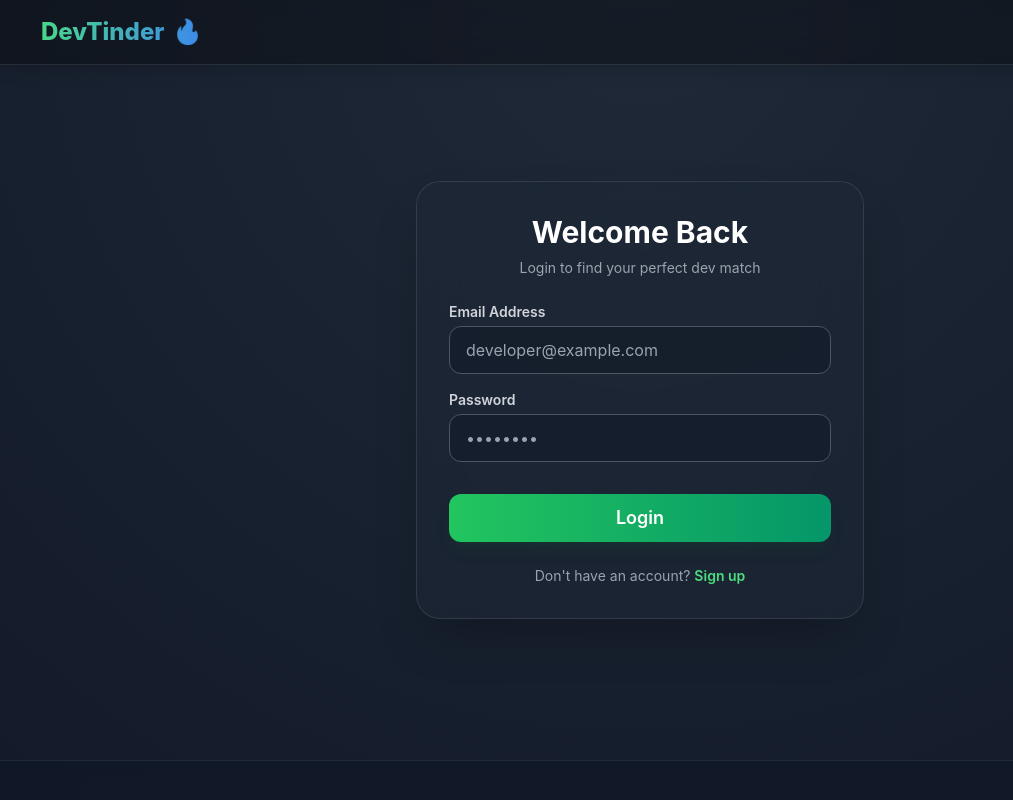
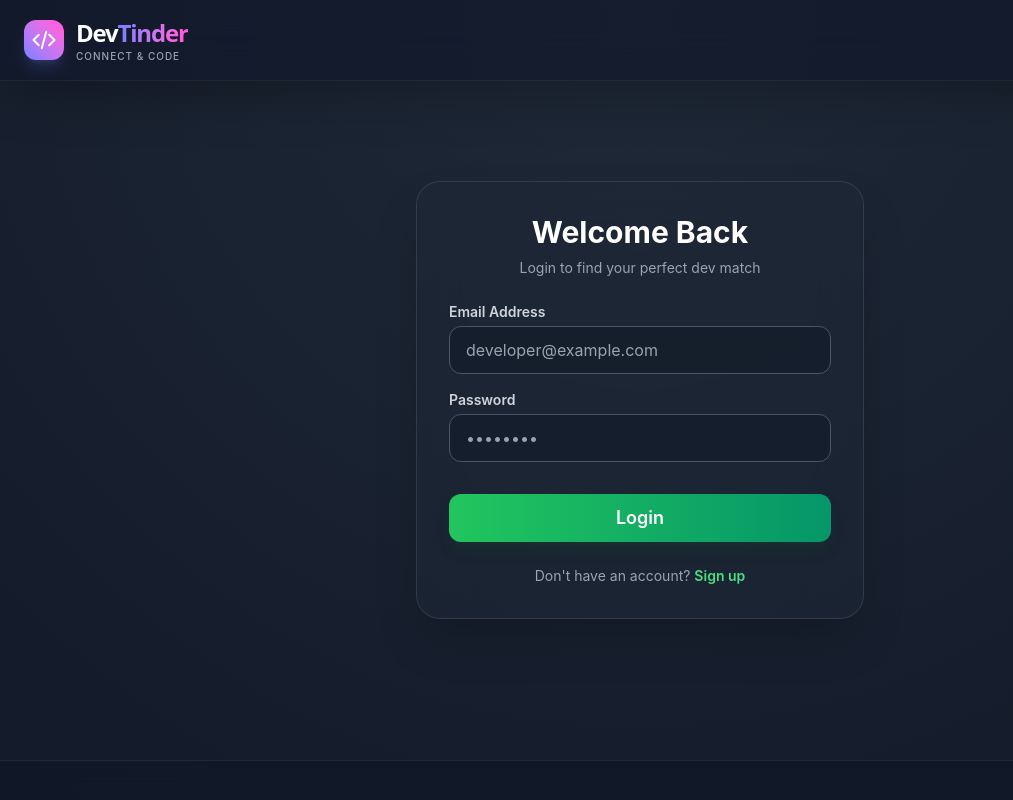
Before and after one commit to ritikrajkvs/Devtinder, a React (Vite) app in the folder frontend/: page /login in a window 1280 px wide. Shown: the top 800 px of the page, without its empty margins (0-1013 px from the left). Built offline with nearby package versions, Linux system fonts and the light colour scheme; no server answers.

Commit message:
Update Navbar.jsx

```diff
--- a/frontend/src/Components/Navbar.jsx
+++ b/frontend/src/Components/Navbar.jsx
@@ -22,64 +22,87 @@ const Navbar = () => {
   };
 
   return (
-    // Glassmorphism Header
-    <div className="fixed top-0 left-0 w-full z-50 bg-black/30 backdrop-blur-lg border-b border-white/10 shadow-lg">
-      <div className="navbar container mx-auto px-4 sm:px-6 py-2">
+    <div className="fixed top-0 left-0 w-full z-50 transition-all duration-300 bg-[#0f172a]/80 backdrop-blur-xl border-b border-white/5 shadow-2xl supports-[backdrop-filter]:bg-[#0f172a]/60">
+      <div className="container mx-auto px-6 h-20 flex items-center justify-between">
         {/* Logo Section */}
-        <div className="flex-1">
-          <Link
-            to="/"
-            className="btn btn-ghost text-2xl font-extrabold bg-gradient-to-r from-green-400 to-blue-500 bg-clip-text text-transparent hover:scale-105 transition-transform"
-          >
-            DevTinder <span className="text-2xl">🔥</span>
-          </Link>
-        </div>
+        <Link to="/" className="flex items-center gap-3 group">
+          {/* Custom Animated Logo Icon */}
+          <div className="relative w-10 h-10 flex items-center justify-center bg-gradient-to-tr from-primary to-secondary rounded-xl shadow-lg shadow-primary/20 group-hover:scale-110 transition-transform duration-300">
+            <svg
+              xmlns="http://www.w3.org/2000/svg"
+              viewBox="0 0 24 24"
+              fill="none"
+              stroke="currentColor"
+              className="w-6 h-6 text-white stroke-2"
+            >
+              <path strokeLinecap="round" strokeLinejoin="round" d="M17.25 6.75L22.5 12l-5.25 5.25m-10.5 0L1.5 12l5.25-5.25m7.5-3l-4.5 16.5" />
+            </svg>
+            <div className="absolute inset-0 bg-white/20 rounded-xl opacity-0 group-hover:opacity-100 transition-opacity"></div>
+          </div>
+
+          <div className="flex flex-col">
+            <span className="text-2xl font-black tracking-tighter text-white font-sans">
+              Dev<span className="text-transparent bg-clip-text bg-gradient-to-r from-primary to-secondary">Tinder</span>
+            </span>
+            <span className="text-[10px] font-medium tracking-widest text-gray-400 uppercase">Connect & Code</span>
+          </div>
+        </Link>
 
         {/* User Section */}
         {user && (
-          <div className="flex-none gap-4 flex items-center">
-            {/* Welcome Message (Hidden on small screens) */}
-            <div className="hidden md:block text-gray-300 font-medium text-sm">
-              Welcome back, <span className="text-green-400 font-bold">{user.firstName}</span>!
+          <div className="flex items-center gap-6">
+            <div className="hidden md:flex flex-col items-end mr-2">
+              <span className="text-sm font-semibold text-gray-200">
+                {user.firstName}
+              </span>
+              <span className="text-xs text-primary font-medium">Available</span>
             </div>
 
-            {/* Profile Dropdown */}
             <div className="dropdown dropdown-end">
               <div
                 tabIndex={0}
                 role="button"
-                className="btn btn-ghost btn-circle avatar ring ring-green-500 ring-offset-base-100 ring-offset-2 hover:ring-green-400 transition-all"
+                className="btn btn-ghost btn-circle avatar ring-2 ring-primary/50 ring-offset-2 ring-offset-[#0f172a] hover:ring-primary transition-all duration-300"
               >
-                <div className="w-10 rounded-full">
-                  <img alt="User Photo" src={user.photoURL} />
+                <div className="w-10 rounded-full overflow-hidden">
+                  <img alt="User" src={user.photoURL} className="object-cover w-full h-full" />
                 </div>
               </div>
               <ul
                 tabIndex={0}
-                className="menu menu-sm dropdown-content bg-gray-900/95 backdrop-blur-md border border-gray-700 rounded-xl shadow-2xl mt-4 w-52 p-2 z-[1]"
+                className="menu menu-sm dropdown-content mt-4 w-60 p-2 shadow-2xl bg-[#1e293b] border border-white/5 rounded-2xl text-gray-300 z-[1]"
               >
-                <li className="mb-1">
-                  <Link to="/profile" className="justify-between py-3 hover:bg-gray-800 rounded-lg text-gray-200">
-                    Profile <span className="badge badge-accent badge-sm">New</span>
+                <div className="px-4 py-3 border-b border-white/5 mb-2">
+                   <p className="font-bold text-white">My Account</p>
+                   <p className="text-xs text-gray-500 truncate">{user.email || "developer@example.com"}</p>
+                </div>
+                <li>
+                  <Link to="/profile" className="py-3 hover:bg-white/5 hover:text-white rounded-xl transition-colors">
+                    <svg xmlns="http://www.w3.org/2000/svg" className="h-4 w-4 mr-2" fill="none" viewBox="0 0 24 24" stroke="currentColor"><path strokeLinecap="round" strokeLinejoin="round" strokeWidth="2" d="M16 7a4 4 0 11-8 0 4 4 0 018 0zM12 14a7 7 0 00-7 7h14a7 7 0 00-7-7z" /></svg>
+                    Profile
                   </Link>
                 </li>
-                <li className="mb-1">
-                  <Link to="/connections" className="justify-between py-3 hover:bg-gray-800 rounded-lg text-gray-200">
-                    Connections <span className="badge badge-secondary badge-sm">💗</span>
+                <li>
+                  <Link to="/connections" className="py-3 hover:bg-white/5 hover:text-white rounded-xl transition-colors">
+                    <svg xmlns="http://www.w3.org/2000/svg" className="h-4 w-4 mr-2" fill="none" viewBox="0 0 24 24" stroke="currentColor"><path strokeLinecap="round" strokeLinejoin="round" strokeWidth="2" d="M12 4.354a4 4 0 110 5.292M15 21H3v-1a6 6 0 0112 0v1zm0 0h6v-1a6 6 0 00-9-5.197M13 7a4 4 0 11-8 0 4 4 0 018 0z" /></svg>
+                    Connections
                   </Link>
                 </li>
-                <li className="mb-1">
-                  <Link to="/requests" className="justify-between py-3 hover:bg-gray-800 rounded-lg text-gray-200">
-                    Requests <span className="badge badge-warning badge-sm">👁️</span>
+                <li>
+                  <Link to="/requests" className="py-3 hover:bg-white/5 hover:text-white rounded-xl transition-colors">
+                    <svg xmlns="http://www.w3.org/2000/svg" className="h-4 w-4 mr-2" fill="none" viewBox="0 0 24 24" stroke="currentColor"><path strokeLinecap="round" strokeLinejoin="round" strokeWidth="2" d="M15 17h5l-1.405-1.405A2.032 2.032 0 0118 14.158V11a6.002 6.002 0 00-4-5.659V5a2 2 0 10-4 0v.341C7.67 6.165 6 8.388 6 11v3.159c0 .538-.214 1.055-.595 1.436L4 17h5m6 0v1a3 3 0 11-6 0v-1m6 0H9" /></svg>
+                    Requests
+                    <span className="badge badge-error badge-xs ml-auto animate-pulse"></span>
                   </Link>
                 </li>
-                <div className="divider my-0 border-gray-700"></div>
+                <div className="divider my-1 border-white/5"></div>
                 <li>
                   <button
                     onClick={handleLogout}
-                    className="text-red-400 hover:text-red-300 hover:bg-red-500/10 py-3 rounded-lg font-semibold"
+                    className="py-3 text-red-400 hover:bg-red-500/10 hover:text-red-300 rounded-xl transition-colors font-medium"
                   >
-                    Logout
+                    <svg xmlns="http://www.w3.org/2000/svg" className="h-4 w-4 mr-2" fill="none" viewBox="0 0 24 24" stroke="currentColor"><path strokeLinecap="round" strokeLinejoin="round" strokeWidth="2" d="M17 16l4-4m0 0l-4-4m4 4H7m6 4v1a3 3 0 01-3 3H6a3 3 0 01-3-3V7a3 3 0 013-3h4a3 3 0 013 3v1" /></svg>
+                    Sign Out
                   </button>
                 </li>
               </ul>
```
